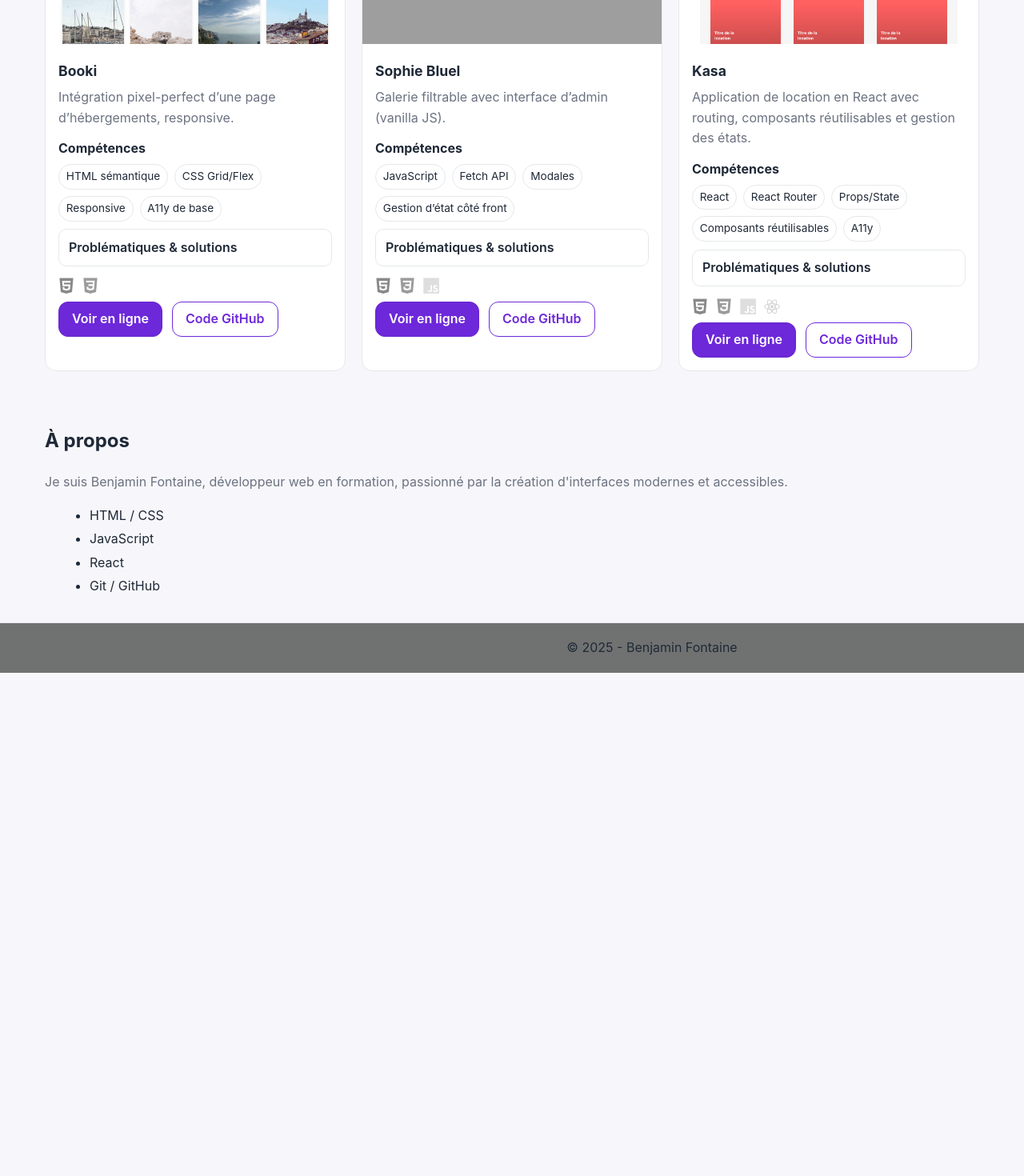
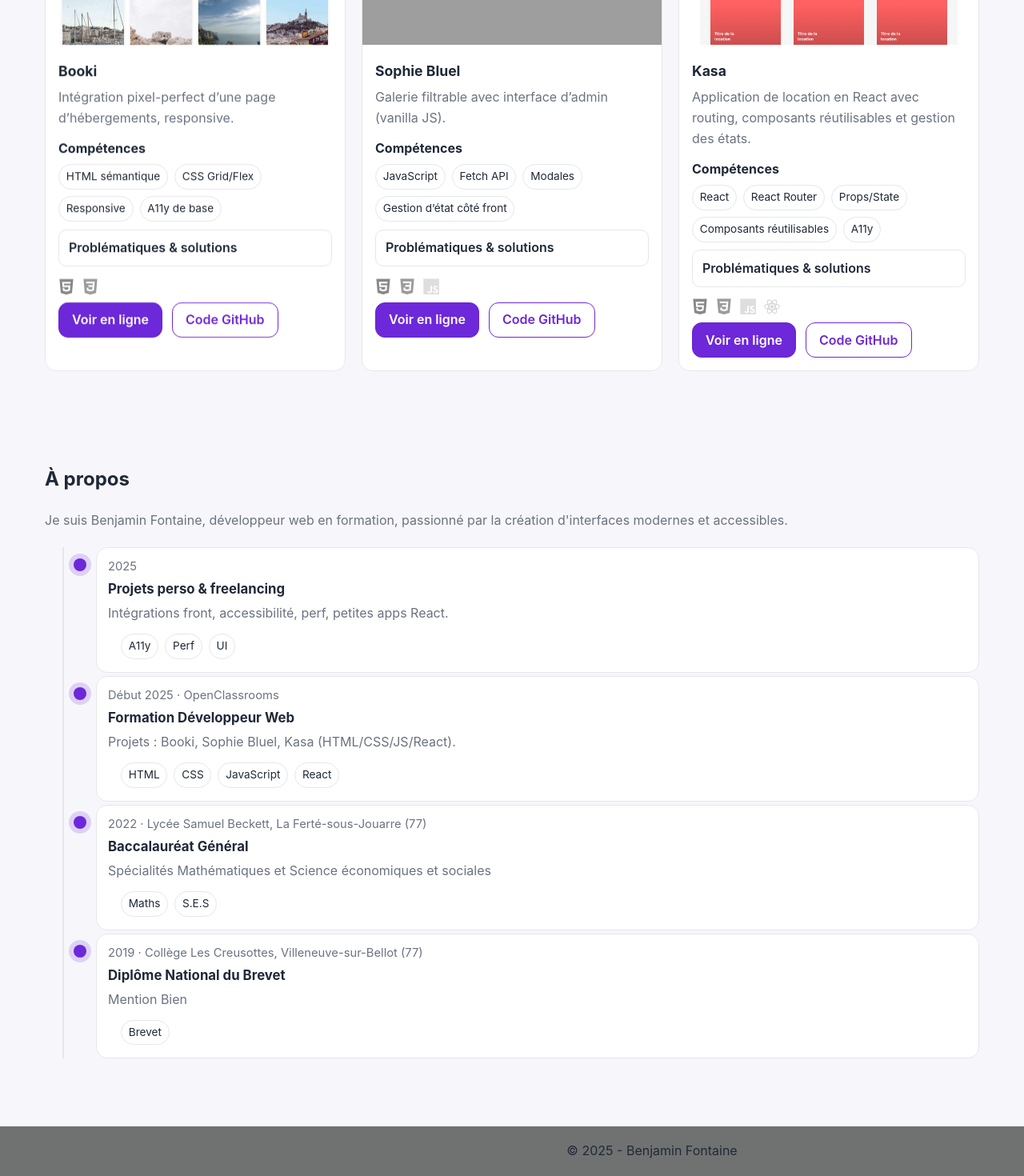
Before and after one commit to Bennftn/Portfolio, a React (Vite) app: page / in a window 1280 px wide. Shown: the part 1137-2607 px from the top of the page at 80% size. Before the commit the page ends 1978 px from the top, so only its background shows below. Built offline with nearby package versions, Linux system fonts and the light colour scheme; grey boxes are pictures that could not be loaded.

Commit message:
Ajout  d'un fondu et d'une animation d'apparition des cards des projets et d'une timeline pour la presentation

```diff
--- a/src/App.css
+++ b/src/App.css
@@ -550,3 +550,115 @@ a:hover{
     font-size:18px;
   }
 }
+
+.timeline{
+  list-style: none;
+  position: relative;
+  margin: 1.25rem 0 0;
+  padding-left: 64px;
+}
+.timeline::before{
+  content:"";
+  position: absolute;
+  left: 22px;
+  top: 0;
+  bottom: 0;
+  width: 2px;
+  background: var(--border);
+}
+
+.tl-item{
+  position: relative;
+  margin-bottom: 16px;
+  margin: 18px 0;
+  opacity: 0;
+  transform: translateY(8px);
+  transition: opacity .45s ease, transform .45s ease;
+}
+.tl-item.is-in{
+  opacity: 1;
+  transform: none;
+}
+
+.tl-marker{
+  position: absolute;
+  left: -28px;
+  top: .9rem;
+  width: 16px;
+  height: 16px;
+  border-radius: 50%;
+  background: var(--accent);
+  border: 2px solid color-mix(in oklab, var(--accent) 50%, #0000);
+  box-shadow: 0 0 0 6px color-mix(in oklab, var(--accent) 18%, transparent);
+}
+
+.tl-content.card{
+  padding: 12px 14px;
+}
+.tl-header{
+  color: var(--muted);
+  font-size: .92rem;
+}
+.tl-title{
+  margin: .2rem 0 .25rem;
+  font-size: 1.05rem;
+}
+.tl-desc{
+  margin: 0;
+  color: var(--muted);
+}
+.tl-tags{
+  display:flex;
+  gap:8px;
+  margin:.6rem 0 0;
+  padding:0;
+  list-style:none;
+}
+
+@media (prefers-reduced-motion: reduce){
+  .tl-item{
+    transition: none;
+    opacity: 1;
+    transform: none;
+  }
+}
+
+.reveal{
+  opacity: 0;
+  transform: translateY(10px);
+  transition: opacity .5s ease, transform .5s ease;
+  transition-delay: var(--d, 0ms);   /* permet un léger décalage entre cartes */
+  will-change: opacity, transform;
+}
+.reveal.is-in{
+  opacity: 1;
+  transform: none;
+}
+
+/* accessibilité : pas d’anim si PRM */
+@media (prefers-reduced-motion: reduce){
+  .reveal{
+    opacity:1;
+    transform:none;
+    transition:none;
+  }
+}
+
+.reveal{
+  opacity: 0;
+  transform: translateY(10px);
+  transition: opacity .5s ease, transform .5s ease;
+  transition-delay: var(--d, 0ms);
+  will-change: opacity, transform;
+}
+.reveal.is-in{
+  opacity: 1;
+  transform: none;
+}
+@media (prefers-reduced-motion: reduce){
+  .reveal{
+    opacity:1;
+    transform:none;
+    transition:none;
+  }
+}
--- a/src/components/ProjectCard.jsx
+++ b/src/components/ProjectCard.jsx
@@ -1,3 +1,5 @@
+import { useEffect, useRef } from "react";
+
 const iconClassFor = (name = "") => {
   const n = name.toLowerCase();
   if (["html","html5"].includes(n)) return "devicon-html5-plain";
@@ -14,10 +16,47 @@ const iconClassFor = (name = "") => {
 
 export default function ProjectCard({
   title, description, image, alt = `Aperçu ${title}`,
-  skills = [], challenges = [], demo, code, tech = []
+  skills = [], challenges = [], demo, code, tech = [], delay = 0
 }) {
+  const ref = useRef(null);
+
+  useEffect(() => {
+  const el = ref.current;
+  if (!el) return;
+
+  // Si l’utilisateur préfère réduire les animations → visible en permanence
+  if (window.matchMedia("(prefers-reduced-motion: reduce)").matches) {
+    el.classList.add("is-in");
+    return;
+  }
+
+  const io = new IntersectionObserver(
+    (entries) => {
+      entries.forEach((entry) => {
+        if (entry.isIntersecting) {
+          el.classList.add("is-in");
+        } else {
+          el.classList.remove("is-in");
+        }
+      });
+    },
+    {
+      threshold: 0.2,
+      rootMargin: "0px 0px -10% 0px" // retire un peu la zone en bas pour un ressenti propre
+    }
+  );
+
+  io.observe(el);
+  return () => io.disconnect();
+  }, []);
+
+
   return (
-    <article className="project-card">
+    <article
+      ref={ref}
+      className="project-card reveal"
+      style={{ "--d": `${delay}ms` }}
+    >
       {image && (
         <div className="pc-media">
           <img src={image} alt={alt} loading="lazy" />
@@ -52,17 +91,14 @@ export default function ProjectCard({
         )}
 
         {tech.length > 0 && (
-          <div
-            className="tech-icons"
-            aria-label={`Technologies utilisées : ${tech.join(", ")}`}
-          >
-            {tech.map((tech) => {
-              const cls = iconClassFor(tech);
+          <div className="tech-icons" aria-label={`Technologies utilisées : ${tech.join(", ")}`}>
+            {tech.map((t) => {
+              const cls = iconClassFor(t);
               return (
                 <i
-                  key={`${title}-${tech}`}
+                  key={`${title}-${t}`}
                   className={`tech-icon ${cls} colored`}
-                  title={tech}
+                  title={t}
                   aria-hidden="true"
                 />
               );
--- /dev/null
+++ b/src/components/Timeline.jsx
@@ -0,0 +1,43 @@
+import { useEffect, useRef } from "react";
+
+export default function Timeline({ items = [] }) {
+  const ref = useRef(null);
+
+  // Petite apparition au scroll (respect PRM)
+  useEffect(() => {
+    const root = ref.current;
+    if (!root) return;
+    const els = root.querySelectorAll(".tl-item");
+    const io = new IntersectionObserver(
+      (entries) => {
+        entries.forEach((e) => e.target.classList.toggle("is-in", e.isIntersecting));
+      },
+      { threshold: 0.15, rootMargin: "0px 0px -10% 0px" }
+    );
+    els.forEach((el) => io.observe(el));
+    return () => io.disconnect();
+  }, []);
+
+  return (
+    <ol ref={ref} className="timeline" aria-label="Parcours">
+      {items.map((it, i) => (
+        <li key={i} className="tl-item">
+          <div className="tl-marker" aria-hidden="true" />
+          <div className="tl-content card">
+            <div className="tl-header">
+              <time className="tl-date" dateTime={it.year}>{it.year}</time>
+              {it.org && <span className="tl-location"> · {it.org}</span>}
+            </div>
+            <h3 className="tl-title">{it.title}</h3>
+            {it.desc && <p className="tl-desc">{it.desc}</p>}
+            {it.tags?.length > 0 && (
+              <ul className="tl-tags">
+                {it.tags.map((t) => <li key={t} className="chip">{t}</li>)}
+              </ul>
+            )}
+          </div>
+        </li>
+      ))}
+    </ol>
+  );
+}
--- /dev/null
+++ b/src/data/journey.js
@@ -0,0 +1,32 @@
+export const journey = [
+    {
+    year: "2025",
+    title: "Projets perso & freelancing",
+    org: "",
+    desc: "Intégrations front, accessibilité, perf, petites apps React.",
+    tags: ["A11y", "Perf", "UI"]
+  },
+  {
+    year: " Début 2025",
+    title: "Formation Développeur Web",
+    org: "OpenClassrooms",
+    desc: "Projets : Booki, Sophie Bluel, Kasa (HTML/CSS/JS/React).",
+    tags: ["HTML", "CSS", "JavaScript", "React"]
+  },
+  {
+    year: "2022",
+    title: "Baccalauréat Général",
+    org: "Lycée Samuel Beckett, La Ferté-sous-Jouarre (77)",
+    desc: "Spécialités Mathématiques et Science économiques et sociales",
+    tags: ["Maths", "S.E.S"],
+    type: "education"
+  },
+  {
+    year: "2019",
+    title: "Diplôme National du Brevet",
+    org: "Collège Les Creusottes, Villeneuve-sur-Bellot (77)",
+    desc: "Mention Bien",
+    tags: ["Brevet"],
+    type: "education"
+  },
+];
--- a/src/data/projects.js
+++ b/src/data/projects.js
@@ -15,7 +15,7 @@ export const projects = [
         solution: "Balises sémantiques, alt pertinents, couleurs vérifiées (AA)."
       }
     ],
-    demo: "https://…/booki",   // <- remplace par ton lien
+    demo: "https://…/booki",
     code: "https://github.com/Bennftn/Booki"
   },
   {
@@ -34,8 +34,8 @@ export const projects = [
         solution: "Validation (type/taille), messages d’erreur, appels API try/catch."
       }
     ],
-    demo: "https://…/sophie",  // <- remplace
-    code: "https://github.com/Bennftn/Sophie-Bluel"
+    demo: "https://…/sophie",
+    code: "https://github.com/Bennftn/Portfolio-architecte-sophie-bluel.git"
   },
   {
     title: "Kasa",
@@ -57,8 +57,7 @@ export const projects = [
         solution: "État local minimal, clés stables, et dérivation de données au rendu plutôt que les stocker."
       }
     ],
-    demo: "https://ton-domaine.vercel.app",          // remplace par ton lien de démo
-    code: "https://github.com/Bennftn/Kasa"          // remplace par ton repo
+    demo: "https://ton-domaine.vercel.app",          // a remplace par le lien de démo
+    code: "https://github.com/Bennftn/Kasa"          // a remplacer par le repo
   }
-  // Tu peux ajouter Kasa, Nina Carducci, etc.
 ];
--- a/src/pages/Home.jsx
+++ b/src/pages/Home.jsx
@@ -1,12 +1,13 @@
 import SkillBar from "../components/SkillBar";
 import ProjectCard from "../components/ProjectCard.jsx";
+import Timeline from "../components/Timeline.jsx";
 import { skills } from "../data/skills.js";
 import { useEffect } from "react";
 import { useLocation } from "react-router-dom";
 import { projects } from "../data/projects.js";
+import { journey } from "../data/journey.js";
 
 export default function Home() {
-  // Gérer le scroll vers #hash quand on vient d'une autre page
   const { hash } = useLocation();
   useEffect(() => {
     if (hash) {
@@ -56,24 +57,21 @@ export default function Home() {
         <div className="container">
           <h2>Mes Projets</h2>
           <div className="grid">
-        {projects.map(p => <ProjectCard key={p.title} {...p} />)}
+            {projects.map((p, i) => (
+              <ProjectCard key={p.title} {...p} delay={i * 80} />
+            ))}
           </div>
         </div>
       </section>
 
-      <section id="apropos" className="about">
+      <section id="apropos" className="about section">
         <div className="container">
           <h2>À propos</h2>
           <p>
             Je suis Benjamin Fontaine, développeur web en formation, passionné par la
             création d'interfaces modernes et accessibles.
           </p>
-          <ul>
-            <li>HTML / CSS</li>
-            <li>JavaScript</li>
-            <li>React</li>
-            <li>Git / GitHub</li>
-          </ul>
+          <Timeline items={journey} order="desc" />  {/* récent -> ancien */}
         </div>
       </section>
     </>
```
Lines whose indentation alone changed are shown as unchanged.
